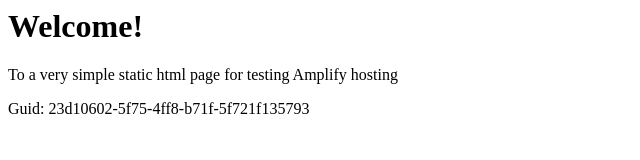
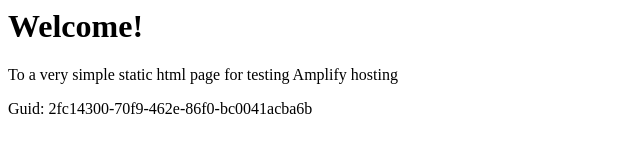
Before and after one commit to aws-aemilia-yul/Github-PR-Commit-Integration-Test-DoNotTouch-GithubWebhookPreviewCanaryTest-v1-prod-ca-central-1, a website: page src/index.html in a window 1280 px wide. Shown: the full height of the page, 0-640 px from the left. Drawn offline with Linux system fonts and the light colour scheme.

Commit message:
commit from integ tests

```diff
--- a/src/index.html
+++ b/src/index.html
@@ -12,6 +12,6 @@
 <body>
     <h1>Welcome!</h1>
     <p>To a very simple static html page for testing Amplify hosting</p>
-    <p>Guid: 23d10602-5f75-4ff8-b71f-5f721f135793</p></body>
+    <p>Guid: 2fc14300-70f9-462e-86f0-bc0041acba6b</p></body>
 
 </html>
```
